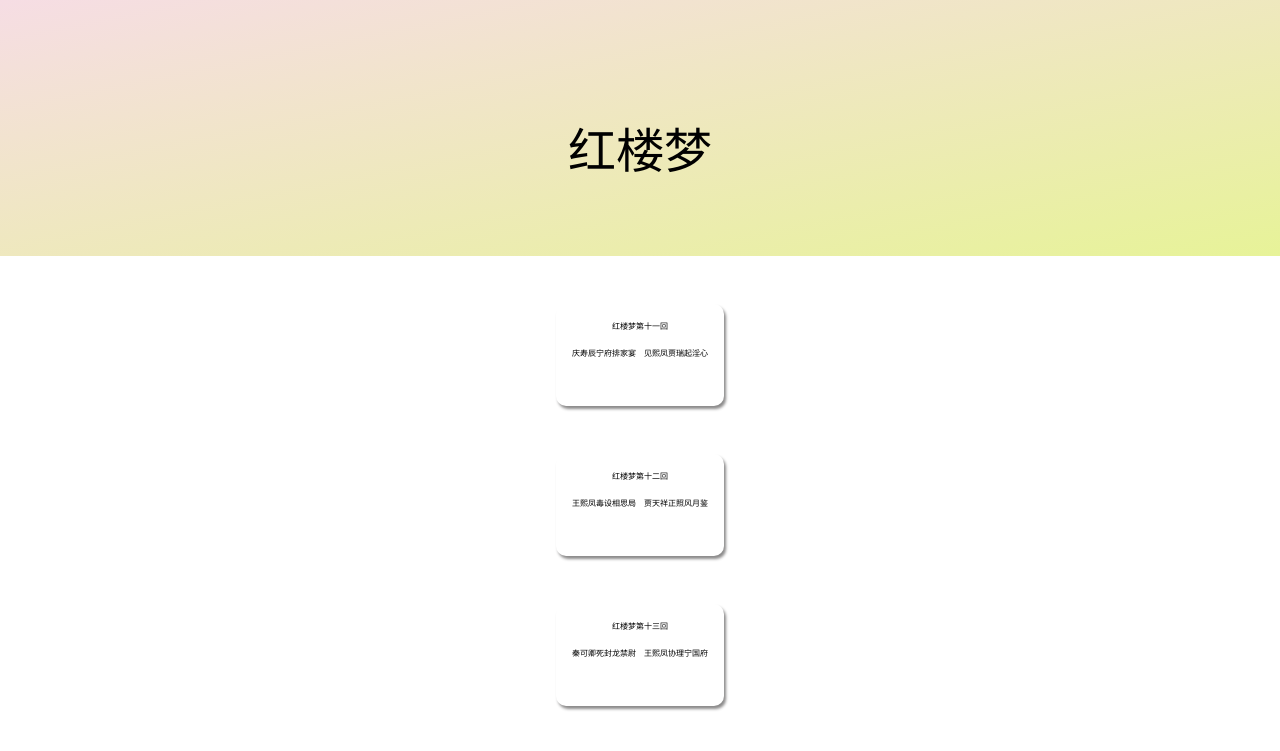
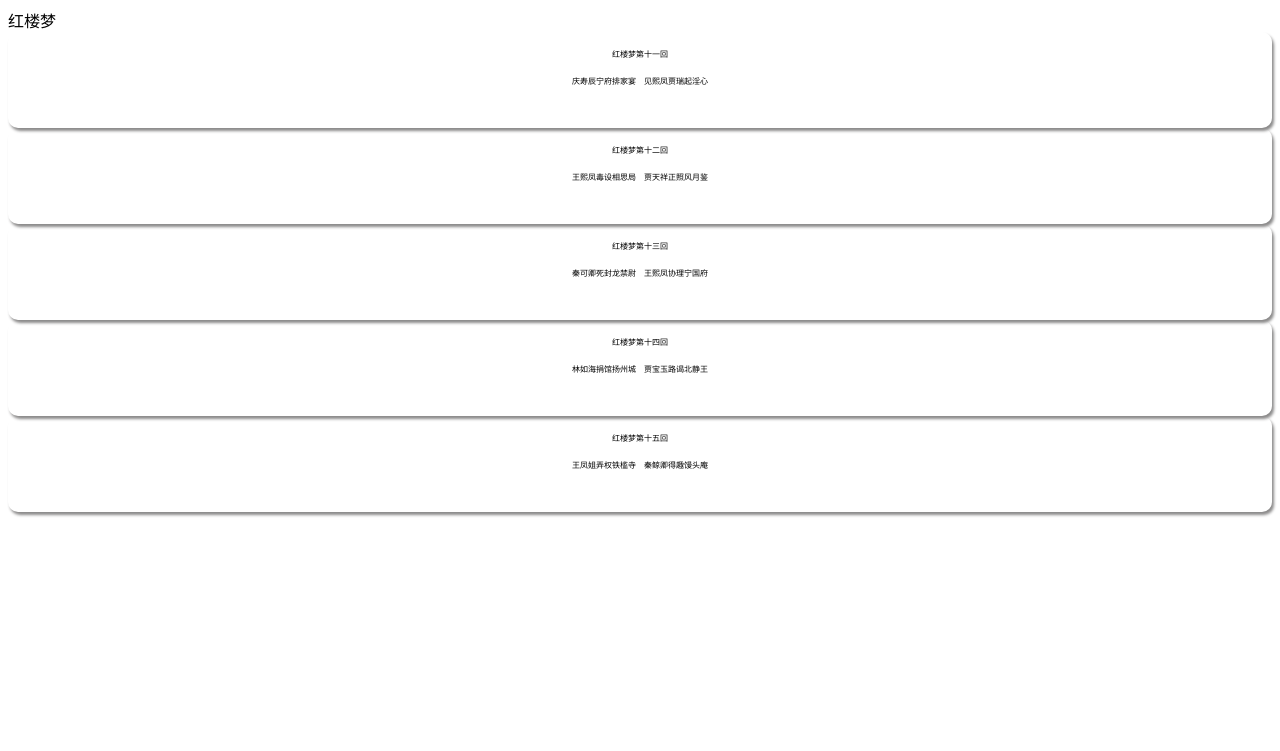
Before and after one commit to Antrairs/HongLouMeng, a website: page index.html in a window 1280 px wide. Shown: the top 751 px of the page. Drawn offline with Linux system fonts and the light colour scheme; a web font is replaced by a local one.

Commit message:
Update index.html

```diff
--- a/index.html
+++ b/index.html
@@ -4,71 +4,6 @@
     <meta charset="UTF-8">
     <title>红楼梦第11回到第15回</title>
     <meta name="viewport" content="width=device-width, initial-scale=1.0, user-scalable=no, minimum-scale=1.0, maximum-scale=1.0" />
-    <style>
-        * {
-            margin: 0;
-            padding: 0;
-        }
-        html {
-            font-size: 16px;
-        }
-        #chapter {
-            margin-top: 3rem;
-            margin-bottom: 3rem;
-            display: flex;
-            flex-direction: column;
-            gap: 3rem;
-            justify-content: center;
-            align-items: center;
-        }
-        #topbar {
-            position: relative;
-            width: 100%;
-            height: 16rem;
-            background: rgb(1, 140, 194) linear-gradient(to bottom right, #f6dde4, #e7f398) no-repeat center center;
-        }
-
-        #info {
-            width: 100%;
-            height: 25rem;
-
-        }
-        #author {
-            position: absolute;
-            text-align: center;
-            right: 0;
-            bottom: 0;
-            padding: 3rem 4rem;
-            transform: translate(-5rem, 50%);
-            background-color: rgba(16, 20, 70, 0.9);
-        }
-        .author {
-
-            color: rgb(255,251,240);
-        }
-
-        @font-face {
-            font-family: FZLTKS;
-            src: url("font/FZLTKSJW.TTF");
-        }
-
-        #title-box {
-            font-family: FZLTKS,serif;
-            font-weight: 500;
-            margin: 4rem 5rem;
-            padding: 3rem 2rem;
-            position: absolute;
-            top: 0;
-            bottom: 0;
-            left: 0;
-            right: 0;
-            text-align: center;
-            border-radius: 10px;
-            font-size: 3rem;
-
-        }
-
-    </style>
     <link rel="stylesheet" type="text/css" href="chapterList.css"/>
 </head>
 <body>
```
